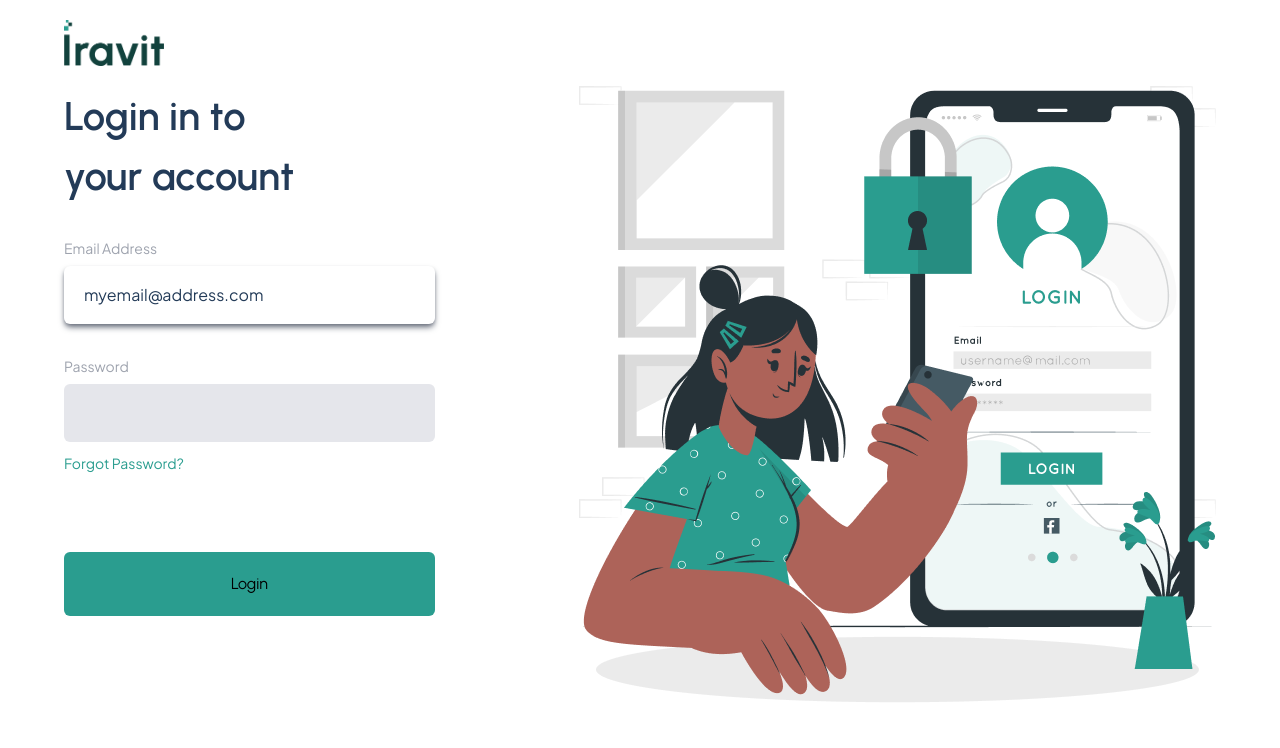
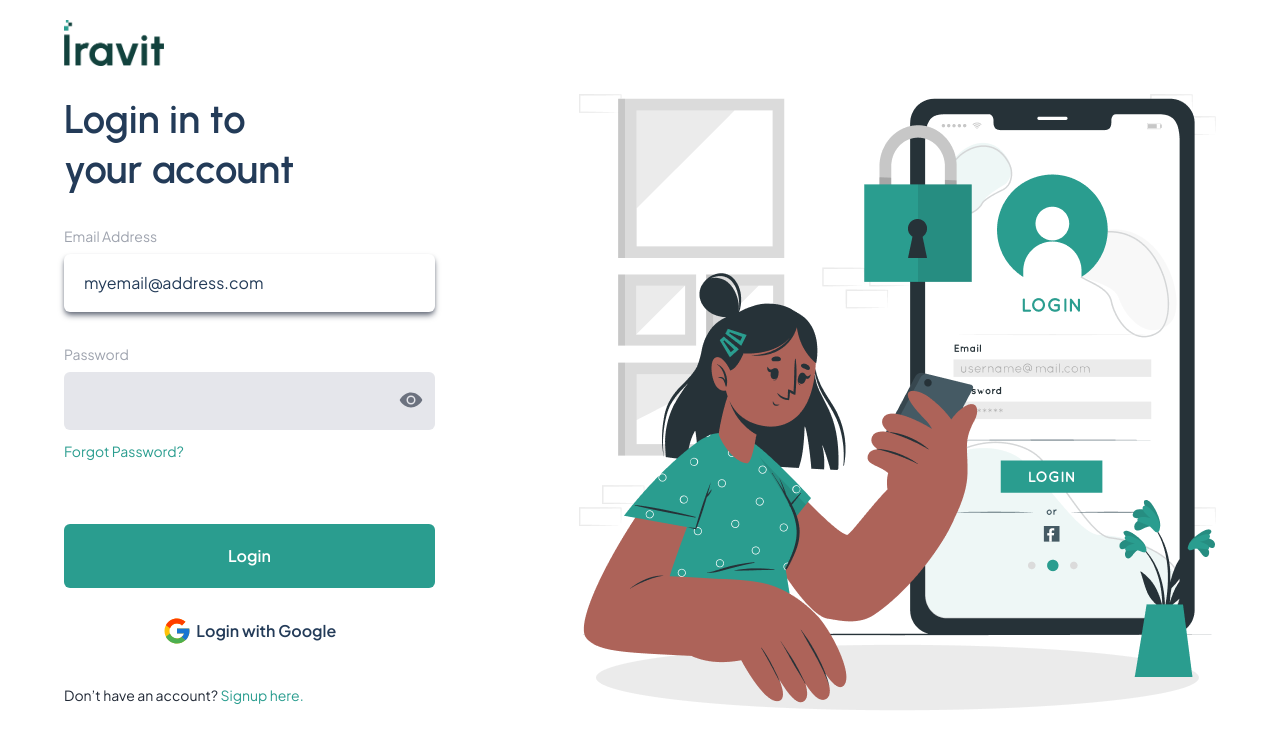
Before and after one commit to alif33/iravit, a Next.js app: page /sign-in in a window 1280 px wide. Shown: the top 748 px of the page. Built offline with nearby package versions, Linux system fonts and the light colour scheme.

Commit message:
login page complete

```diff
--- a/src/app/(withoutlayout)/sign-in/page.js
+++ b/src/app/(withoutlayout)/sign-in/page.js
@@ -1,15 +1,21 @@
+"use client";
 import Container from "@/app/components/ui/Container";
 import Image from "next/image";
-import React from "react";
+import React, { useState } from "react";
 import loginImage from "../../../assets/login.png";
 import logoImage from "../../../assets/logo.png";
 import Link from "next/link";
+import { FcGoogle } from "react-icons/fc";
+import { IoEyeOffOutline } from "react-icons/io5";
+import { IoEye } from "react-icons/io5";
 
 const SignIn = () => {
+  const [showPassword, setShowPassowrd] = useState(false);
+  console.log(showPassword);
   return (
     <div className="">
       <Container>
-        <div className="py-5">
+        <div className="py-5 mb-2">
           <Link href="/">
             <Image src={logoImage} alt="logo" width={100} />
           </Link>
@@ -17,7 +23,7 @@ const SignIn = () => {
         <div className="flex justify-between  flex-row gap-10">
           {/* login left */}
           <div className="w-4/12 ">
-            <h2 className="text-[#233B58] mb-8 text-[40px] font-semibold">
+            <h2 className="text-[#233B58] mb-8 leading-tight text-[40px] font-semibold">
               Login in to <br /> your account
             </h2>
             <form action="" className="">
@@ -36,19 +42,32 @@ const SignIn = () => {
                   placeholder="myemail@address.com"
                 />
               </div>{" "}
-              <div className="flex flex-col mb-3 gap-2">
+              <div className="flex  flex-col mb-3 gap-2">
                 <label
                   htmlFor="password"
                   className="text-sm font-jakarta text-grey-400 "
                 >
                   Password
                 </label>
-                <input
-                  className="bg-grey-200 outline-none p-5  text-base placeholder:text-[#233B58] text-[#233B58] font-jakarta font-normal leading-[18px] rounded-md"
-                  type="password"
-                  name="password"
-                  id="password"
-                />
+                <div className="w-full relative">
+                  <input
+                    className="bg-grey-200  outline-none p-5 w-full text-base placeholder:text-[#233B58] text-[#233B58] font-jakarta font-normal leading-[18px] rounded-md"
+                    type={showPassword ? "text" : "password"}
+                    name="password"
+                    id="password"
+                  />
+                  {showPassword ? (
+                    <IoEyeOffOutline
+                      onClick={() => setShowPassowrd(!showPassword)}
+                      className="absolute right-3 top-4 text-2xl text-grey-500 cursor-pointer"
+                    />
+                  ) : (
+                    <IoEye
+                      onClick={() => setShowPassowrd(!showPassword)}
+                      className="absolute right-3 top-4 text-2xl text-grey-500 cursor-pointer"
+                    />
+                  )}
+                </div>
               </div>
               <p className="text-brand-1 leading-[18px] font-normal text-sm font-jakarta">
                 <Link href="/reset-password">Forgot Password?</Link>
@@ -56,12 +75,20 @@ const SignIn = () => {
               <input
                 type="submit"
                 value="Login"
-                className="bg-brand-1 py-5 px-10 w-full rounded-md mt-20"
+                className="bg-brand-1 text-white font-semibold text-base font-jakarta py-5 px-10 w-full rounded-md mt-16"
               />
             </form>
-            <div className="">
-              <button className=""></button>
-            </div>
+
+            <button className="flex w-full  mt-2 py-5 rounded-md gap-1 text-base font-semibold font-jakarta leading-5 text-[#233B58] flex-row items-center justify-center ">
+              <FcGoogle className="text-3xl" />
+              Login with Google
+            </button>
+            <p className="text-grey-800 mt-5 font-jakarta leading-[18px] font-normal text-sm ">
+              Don’t have an account?{" "}
+              <Link href="/sign-up">
+                <span className="text-brand-1">Signup here.</span>
+              </Link>
+            </p>
           </div>
           {/* login right */}
           <div className="w-8/12   flex justify-end ">
```
